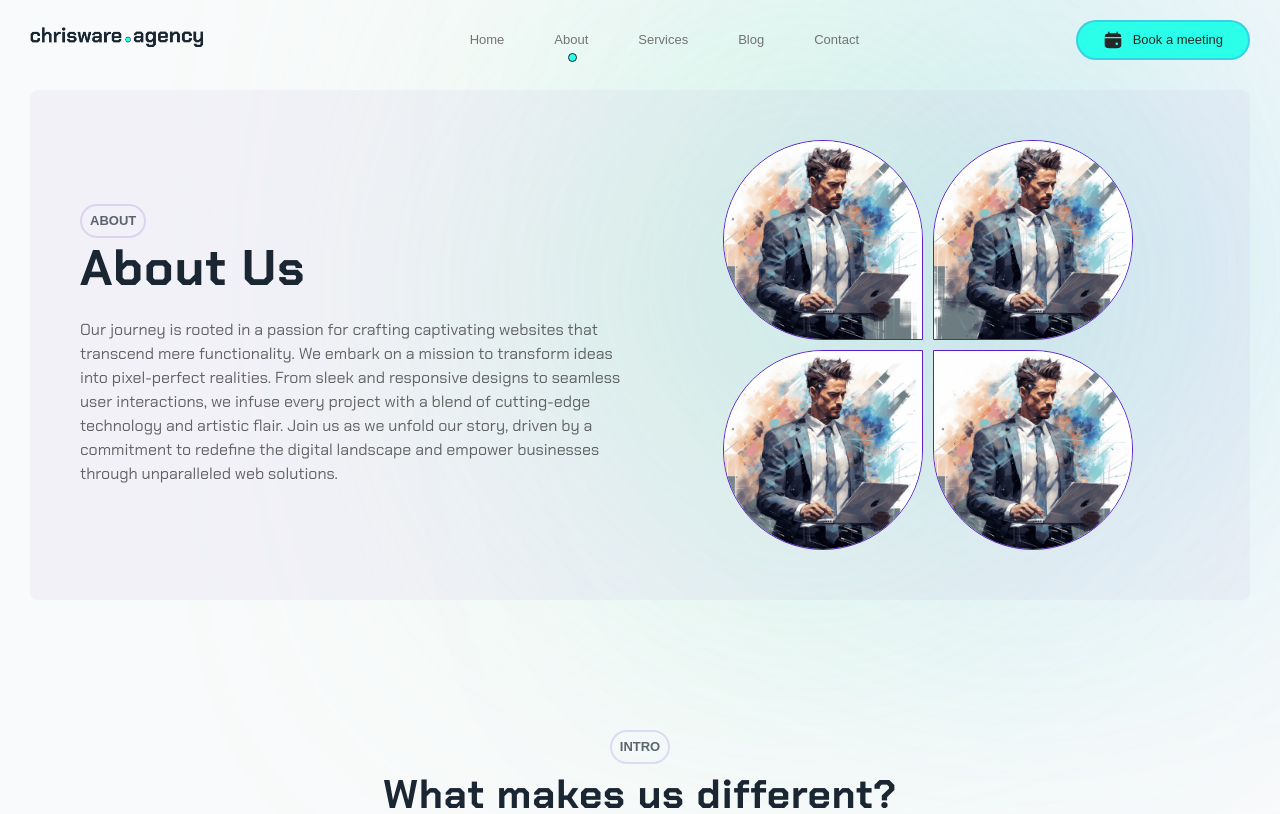
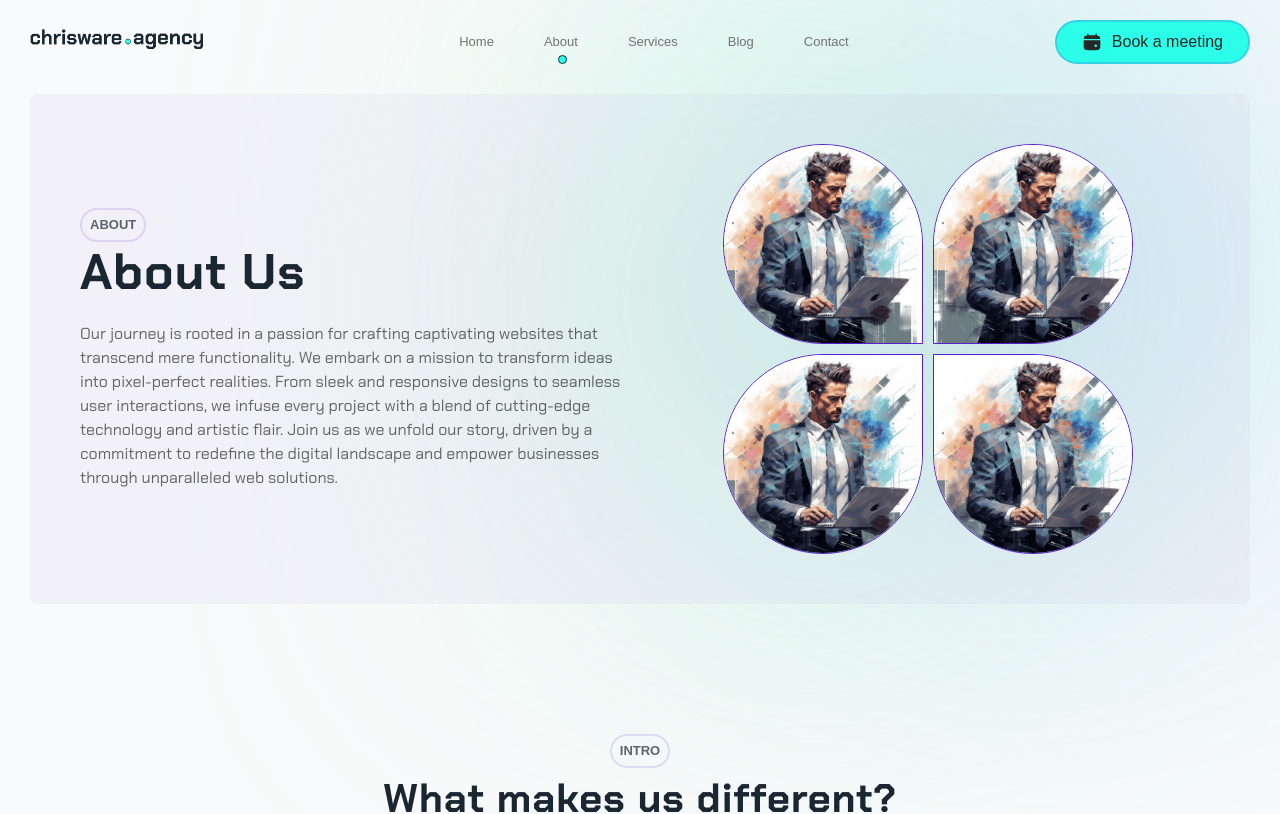
Before and after one commit to ChristianWare/chris-ware-agency, a Next.js app: page /about in a window 1280 px wide. Shown: the top 814 px of the page. Built offline with nearby package versions, Linux system fonts and the light colour scheme; no server answers; a web font is replaced by a local one.

Commit message:
Button Update

```diff
--- a/src/components/About/AboutSection.module.css
+++ b/src/components/About/AboutSection.module.css
@@ -95,7 +95,7 @@
 }
 
 .btnContainer {
-  margin-top: 2rem;
+  margin-top: 3rem;
 }
 
 @media screen and (max-width: 820px) {
--- a/src/components/Button/Button.module.css
+++ b/src/components/Button/Button.module.css
@@ -6,7 +6,7 @@
 .btn {
   font-family: var(--azeretMono);
   text-align: center;
-  font-size: 1.3rem;
+  font-size: 1.6rem;
   font-weight: 400;
   white-space: nowrap;
   border-radius: 30px;
@@ -48,3 +48,9 @@
     width: 100%;
   }
 }
+
+@media screen and (max-width: 568px) {
+  .btn {
+    font-size: 2rem;
+  }
+}
--- a/src/components/Label/Label.module.css
+++ b/src/components/Label/Label.module.css
@@ -13,4 +13,5 @@
 
 .secondry {
   color: var(--secondary);
+  border: 2px solid var(--secondary);
 }
```
